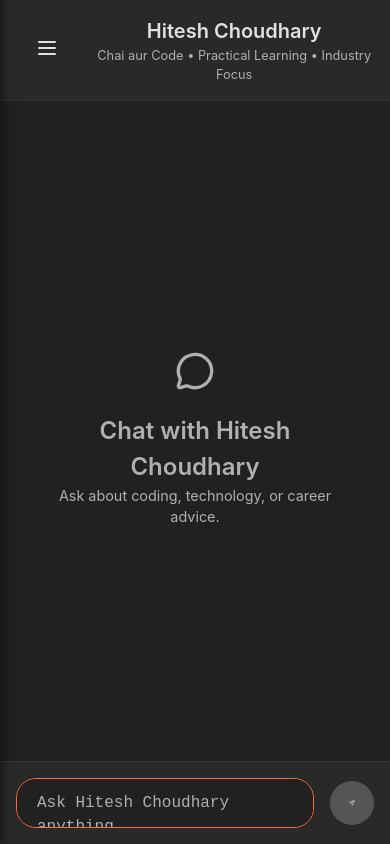
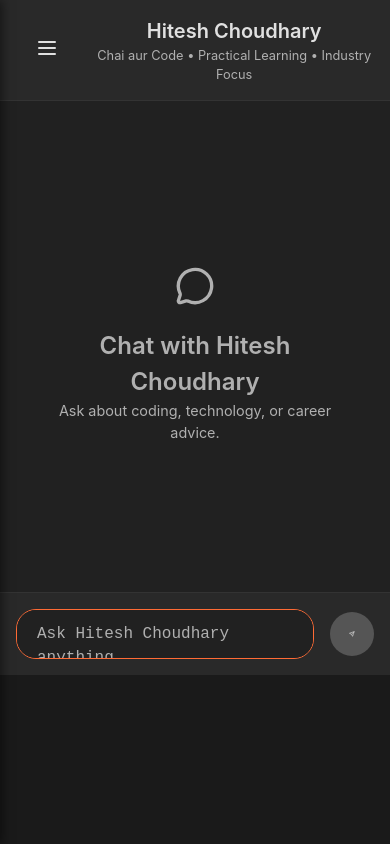
Before and after one commit to Ashwinumbarkar20/Persona-AI-chattingBot, a React (Vite) app in the folder FrontEnd/vite-project/: page / in a window 390 px wide. Built offline with nearby package versions, Linux system fonts and the light colour scheme.

Commit message:
correction

```diff
--- a/FrontEnd/vite-project/src/Component/PersonaChatbot.css
+++ b/FrontEnd/vite-project/src/Component/PersonaChatbot.css
@@ -417,7 +417,7 @@
 @media (max-width: 768px) {
   .chat-container {
     flex-direction: column;
-    height: 100vh;
+    height: 80vh;
     border-radius: 0;
     box-shadow: none;
     overflow-y: hidden;
@@ -446,7 +446,7 @@
     flex-grow: 1;
     display: flex;
     flex-direction: column;
-    height: 100%;
+    height: 80%;
   }
 
   .chat-header {
```
